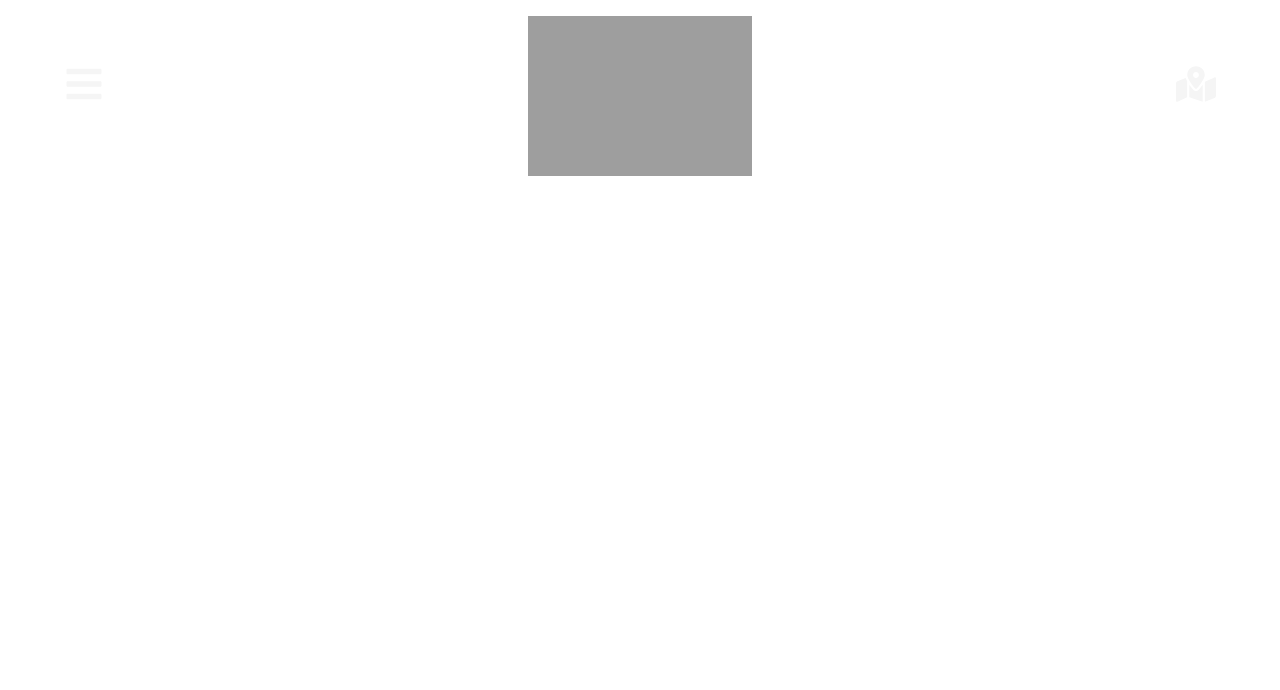
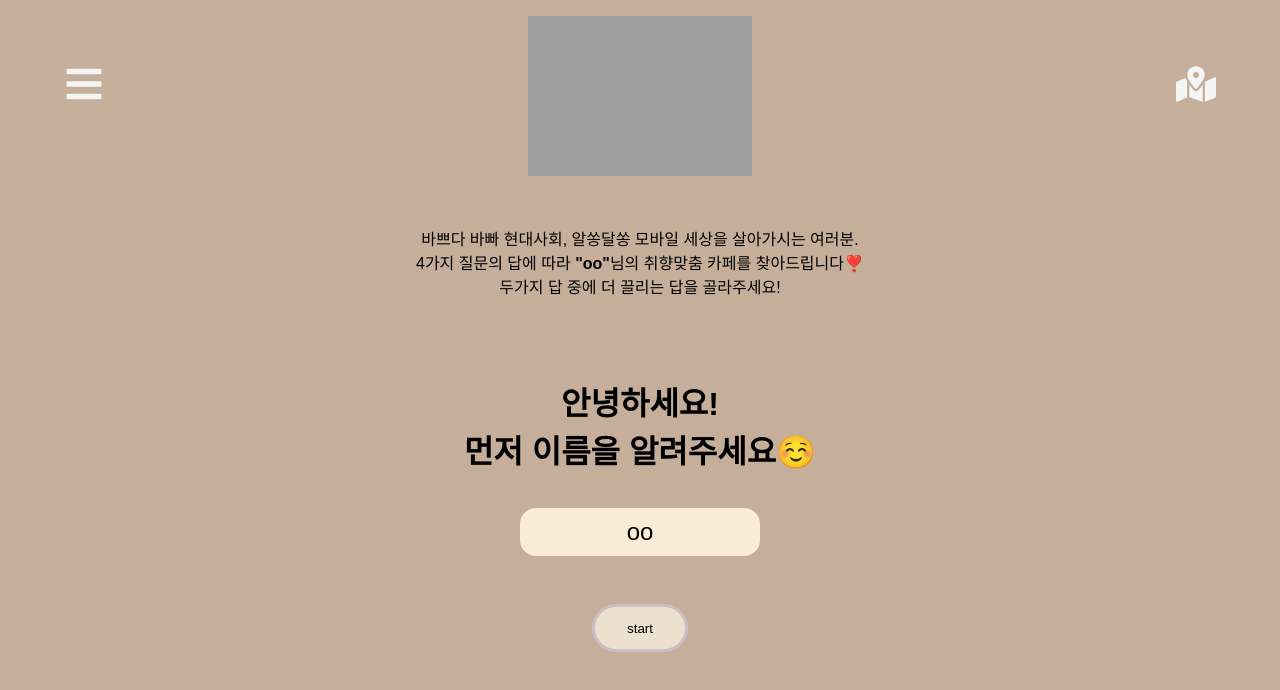
Before and after one commit to fullkeem/at-the-place, a React (Vite) app: page /curation/enterthename in a window 1280 px wide. Before the commit this address had no page. Shown: the top 690 px of the page. Built offline with nearby package versions, Linux system fonts and the light colour scheme; grey boxes are pictures that could not be loaded; a web font is replaced by a local one.

Commit message:
[COD-52] [Mod] 큐레이션 두번째 페이지 파일명 수정

```diff
--- a/src/Router.jsx
+++ b/src/Router.jsx
@@ -4,7 +4,7 @@
 import Mypage from './pages/Mypage';
 import Navigation from './components/layout/Navigation/Navigation';
 import Curation from './pages/Curation';
-import Questions from './components/CurationPage/Questions';
+import EnterTheName from './components/CurationPage/EnterTheName';
 import Overlay from './components/layout/Overlay';
 import { useContext } from 'react';
 import OverlayContext from './context/overlay-context';
@@ -22,7 +22,7 @@
           <Route path="/login" element={<Login />} />
           <Route path="/mypage" element={<Mypage />} />
           <Route path="/curation" element={<Curation />} />
-          <Route path="/curation/questions" element={<Questions />} />
+          <Route path="/curation/enterthename" element={<EnterTheName />} />
         </Routes>
       </BrowserRouter>
     </>
--- a/src/components/CurationPage/CurationForm.jsx
+++ b/src/components/CurationPage/CurationForm.jsx
@@ -62,7 +62,7 @@
             type="button"
             className={classes.play}
             onClick={() => {
-              navigate('/curation/questions');
+              navigate('/curation/enterthename');
             }}
           >
             카페 찾기!
--- /dev/null
+++ b/src/components/CurationPage/EnterTheName.jsx
@@ -0,0 +1,48 @@
+import { useState } from 'react';
+import { useParams } from 'react-router-dom';
+
+import classes from './EnterTheName.module.scss';
+
+const EnterTheName = () => {
+  const [userName, setUserName] = useState('oo');
+  const params = useParams();
+  const questionsId = params.questionsId;
+
+  const getUserName = (e) => {
+    setUserName(e.target.value);
+  };
+
+  return (
+    <div className={classes.container}>
+      <div className={classes.infoBox}>
+        <p>바쁘다 바빠 현대사회, 알쏭달쏭 모바일 세상을 살아가시는 여러분.</p>
+        <p>
+          4가지 질문의 답에 따라{' '}
+          <span className={classes.border}>"{userName}"</span>님의 취향맞춤
+          카페를 찾아드립니다❣️
+        </p>
+        <p>두가지 답 중에 더 끌리는 답을 골라주세요!</p>
+      </div>
+      <div className={classes.titleBox}>
+        <p>안녕하세요!</p>
+        <p>먼저 이름을 알려주세요☺️</p>
+      </div>
+      <div className={classes.nameBox}>
+        <input
+          type="text"
+          className={classes.name}
+          placeholder="이름"
+          onChange={getUserName}
+          value={userName}
+        />
+      </div>
+      <div className={classes.buttonBox}>
+        <button type="button" className={classes.start}>
+          start
+        </button>
+      </div>
+    </div>
+  );
+};
+
+export default EnterTheName;
--- /dev/null
+++ b/src/components/CurationPage/EnterTheName.module.scss
@@ -0,0 +1,56 @@
+.container {
+  width: 100%;
+  height: 100vh;
+  display: flex;
+  flex-direction: column;
+  justify-content: center;
+  align-items: center;
+  background-color: rgb(197, 174, 154);
+}
+
+.infoBox {
+  margin: 5rem 0;
+  text-align: center;
+  line-height: 1.5rem;
+
+  .border {
+    font-weight: 600;
+  }
+
+}
+
+
+.titleBox {
+  margin-bottom: 2rem;
+  text-align: center;
+  line-height: 3rem;
+  font-size: xx-large;
+  font-weight: 600;
+}
+
+.nameBox {
+  margin-bottom: 3rem;
+
+  .name {
+    width: 15rem;
+    height: 3rem;
+    padding: 0.5rem 1rem;
+    border: none;
+    border-radius: 1rem;
+    outline: none;
+    text-align: center;
+    background-color: antiquewhite;
+    font-size: x-large;
+  }
+}
+
+.buttonBox {
+
+  .start {
+    width: 6rem;
+    height: 3rem;
+    border: 3px solid rgb(205, 190, 200);
+    border-radius: 10rem;
+    background-color: rgb(236, 224, 206);
+  }
+}
--- a/src/components/CurationPage/Questions.jsx
+++ /dev/null
@@ -1,11 +0,0 @@
-import React from 'react';
-import { useParams } from 'react-router-dom';
-
-const Questions = () => {
-  const params = useParams();
-  const questionsId = params.questionsId;
-
-  return <div>Questions</div>;
-};
-
-export default Questions;
--- a/src/pages/Curation.jsx
+++ b/src/pages/Curation.jsx
@@ -1,5 +1,5 @@
 import React from 'react';
-import CurationForm from '../components/Auth/CurationPage/CurationForm';
+import CurationForm from '../components/CurationPage/CurationForm';
 
 const Curation = () => {
   return (
```
Also changed, not shown: src/components/CurationPage/Questions.module.scss (deleted).
